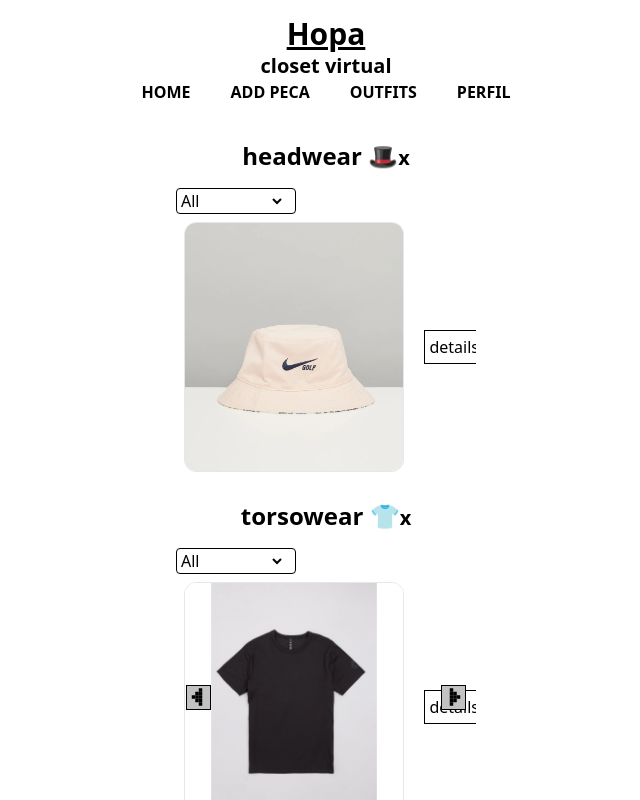
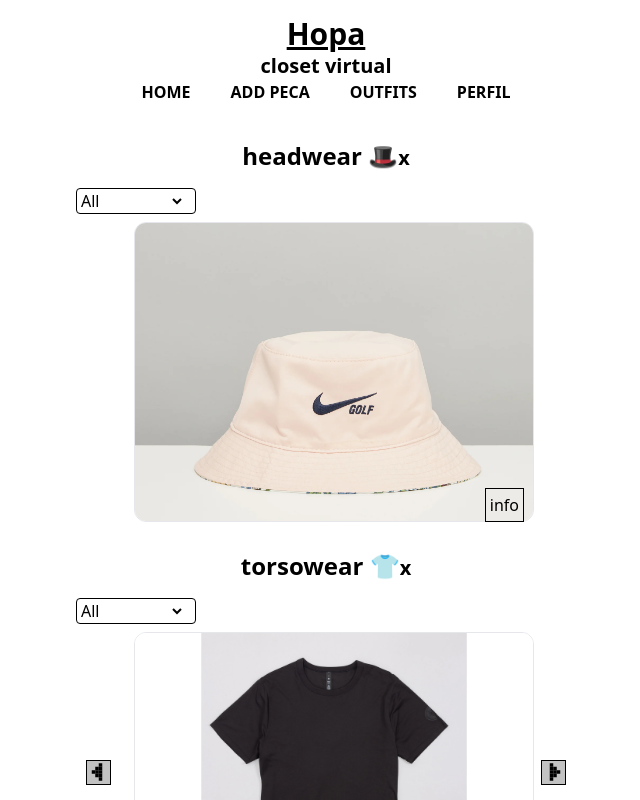
Before and after one commit to medeirosvictor/hopa, a React (Vite) app: page / in a window 1280 px wide. Shown: the top 800 px of the page, without its empty margins (314-954 px from the left). Built offline with nearby package versions, Linux system fonts and the light colour scheme.

Commit message:
hmmmm thinks

```diff
--- a/src/components/Apparel.jsx
+++ /dev/null
@@ -1,55 +0,0 @@
-import ApparelImage from "./ApparelImage";
-import { useState } from "react";
-
-function Apparel({ info }) {
-    const classes = {
-        container: "flex justify-center items-center gap-5",
-        icon: "text-sm",
-        color: "text-sm",
-        position: "text-sm",
-        name: "text-sm bold",
-        type: "text-sm italic",
-        id: "underline",
-        apparelData: "",
-        apparelDetailsButton:
-            "flex flex-col justify-center items-center cursor-pointer border border-black p-1 lowercase",
-    };
-
-    const [showApparelDetails, setShowApparelDetails] = useState(false);
-
-    return (
-        <div className={classes.container}>
-            <ApparelImage image={info.picture} />
-            <div>
-                <button
-                    className={classes.apparelDetailsButton}
-                    onClick={() => setShowApparelDetails(!showApparelDetails)}
-                >
-                    {showApparelDetails ? "Hide" : "Details"}
-                </button>
-            </div>
-            {showApparelDetails ? (
-                <>
-                    <div className={classes.apparelData}>
-                        <div>Edit Apparel Info</div>
-                        <div className={classes.name}>Name: {info.name}</div>
-                        <div className={classes.type}>Type: {info.type}</div>
-                        <div className={classes.color}>Color: {info.color}</div>
-                        <div className={classes.position}>
-                            Position: {info.position}
-                        </div>
-                        <div>
-                            Has Picture Wearing It:{" "}
-                            {info.hasPictureWearingIt ? "Yes" : "No"}
-                        </div>
-                        <div>ID: {info.id}</div>
-                    </div>
-                </>
-            ) : (
-                <></>
-            )}
-        </div>
-    );
-}
-
-export default Apparel;
--- /dev/null
+++ b/src/components/ApparelCard.jsx
@@ -0,0 +1,60 @@
+import ApparelImage from "./ApparelImage";
+import { useState } from "react";
+
+function Apparel({ info }) {
+    const classes = {
+        container: "flex flex-col justify-center items-center gap-5 relative",
+        icon: "text-sm",
+        color: "text-sm",
+        position: "text-sm",
+        name: "text-sm bold",
+        type: "text-sm italic",
+        id: "underline",
+        apparelData:
+            "absolute bg-white border border-black p-2 transition-opacity duration-800 ease-in-out",
+        expandDetailsButtonWrapper: "absolute bottom-0 right-15",
+        expandDetailsButton:
+            "flex flex-col justify-center items-center cursor-pointer border border-black p-1 lowercase",
+    };
+
+    const [showApparelDetails, setShowApparelDetails] = useState(false);
+
+    return (
+        <div className={classes.container}>
+            <ApparelImage image={info.picture} />
+            <div className={classes.expandDetailsButtonWrapper}>
+                <button
+                    className={`${classes.expandDetailsButton} ${
+                        showApparelDetails ? "bg-white" : "bg-transparent"
+                    }
+                        `}
+                    onClick={() => setShowApparelDetails(!showApparelDetails)}
+                >
+                    {showApparelDetails ? "Hide" : "info"}
+                </button>
+            </div>
+            <div
+                className={`${classes.apparelData} ${
+                    showApparelDetails
+                        ? "opacity-100"
+                        : "opacity-0 pointer-events-none"
+                }`}
+            >
+                <div>Edit Apparel Info</div>
+                <div className={classes.name}>Name: {info.name}</div>
+                <div className={classes.type}>Type: {info.type}</div>
+                <div className={classes.color}>Color: {info.color}</div>
+                <div className={classes.position}>
+                    Position: {info.position}
+                </div>
+                <div>
+                    Has Picture Wearing It:{" "}
+                    {info.hasPictureWearingIt ? "Yes" : "No"}
+                </div>
+                <div>ID: {info.id}</div>
+            </div>
+        </div>
+    );
+}
+
+export default Apparel;
--- a/src/components/ApparelCarousel.jsx
+++ b/src/components/ApparelCarousel.jsx
@@ -2,7 +2,7 @@ import { Swiper, SwiperSlide } from "swiper/react";
 import { Navigation } from "swiper/modules";
 import "swiper/css";
 import "swiper/css/navigation";
-import Apparel from "./Apparel";
+import ApparelCard from "./ApparelCard";
 import ApparelFilter from "./ApparelFilter";
 import { useState } from "react";
 
@@ -10,7 +10,7 @@ function ApparelCarousel({ apparels, info }) {
     const [carouselVisible, setCarouselVisible] = useState(true);
 
     const classes = {
-        carouselWrapper: "max-w-[300px] mx-auto my-5",
+        carouselWrapper: "max-w-[500px] mx-auto my-5",
         carouselTitle: "text-2xl font-bold mb-4 align-middle text-center",
         carousel: "flex flex-row overflow-x-scroll",
         slide: "flex-shrink-0 w-64 h-64 m-2",
@@ -49,7 +49,7 @@ function ApparelCarousel({ apparels, info }) {
                     >
                         {apparels.map((apparel) => (
                             <SwiperSlide className={classes.slide}>
-                                <Apparel key={apparel.id} info={apparel} />
+                                <ApparelCard key={apparel.id} info={apparel} />
                             </SwiperSlide>
                         ))}
                     </Swiper>
--- a/src/components/ApparelImage.jsx
+++ b/src/components/ApparelImage.jsx
@@ -1,6 +1,6 @@
 function ApparelImage({ image }) {
     const classes = {
-        img: "rounded-xl border border-gray-200 w-[300px] h-[250px] object-cover",
+        img: "rounded-xl border border-gray-200 max-w-[400px] w-100 h-[300px] object-cover",
     };
 
     return (
--- a/src/components/layout/Header.jsx
+++ b/src/components/layout/Header.jsx
@@ -16,7 +16,7 @@ function Header() {
 
             <div className="flex gap-10 font-bold align-middle justify-center">
                 <NavLink to="/">HOME</NavLink>
-                <NavLink to="/add-articles">ADD PECA</NavLink>
+                <NavLink to="/add-apparel">ADD PECA</NavLink>
                 <NavLink to="/outfits">OUTFITS</NavLink>
                 <NavLink to="/profile">PERFIL</NavLink>
             </div>
```
Also changed, not shown: 1 other file (tests, documents, lock files or other folders).
